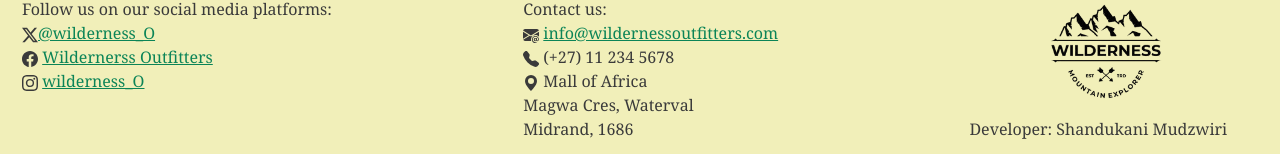
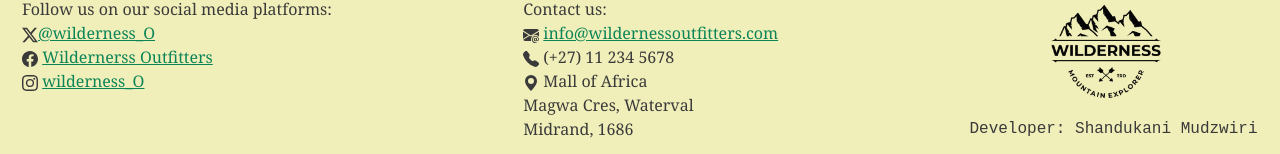
Before and after one commit to Shandukani19/Cart, a plain HTML site: page index.html in a window 1280 px wide. Shown: the part 1634-1788 px from the top of the page. Drawn offline with nearby package versions, Linux system fonts and the light colour scheme.

Commit message:
changed the font on the footer

```diff
--- a/index.html
+++ b/index.html
@@ -400,7 +400,7 @@
             height="150px"
             style="margin-top: -30px"
           />
-          <p>Developer: Shandukani Mudzwiri</p>
+          <p class="coder">Developer: Shandukani Mudzwiri</p>
         </div>
       </footer>
       <script src="index.js"></script>
--- a/styles.css
+++ b/styles.css
@@ -150,6 +150,10 @@ footer {
   margin-top: 30px;
 }
 
+.coder{
+  font-family: monospace;
+}
+
 @media (max-width: 768px) {
   footer {
     flex-direction: column;
```
